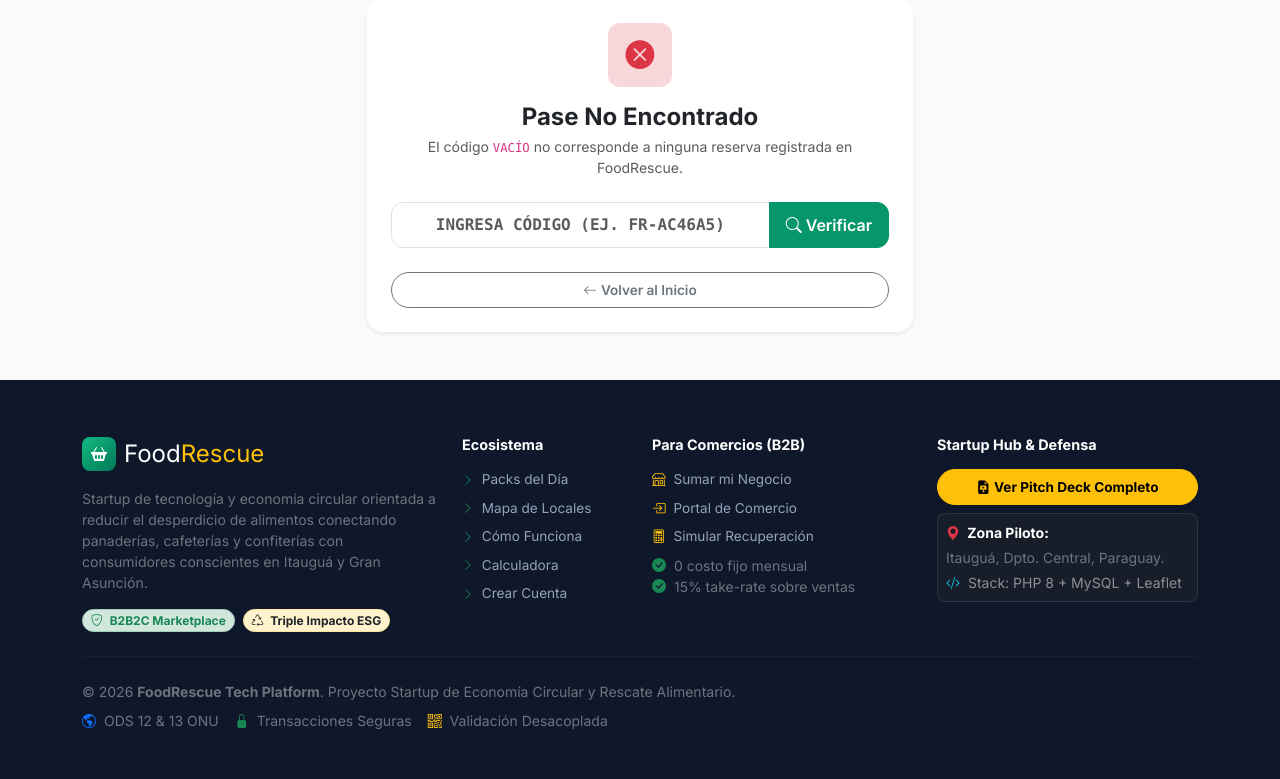
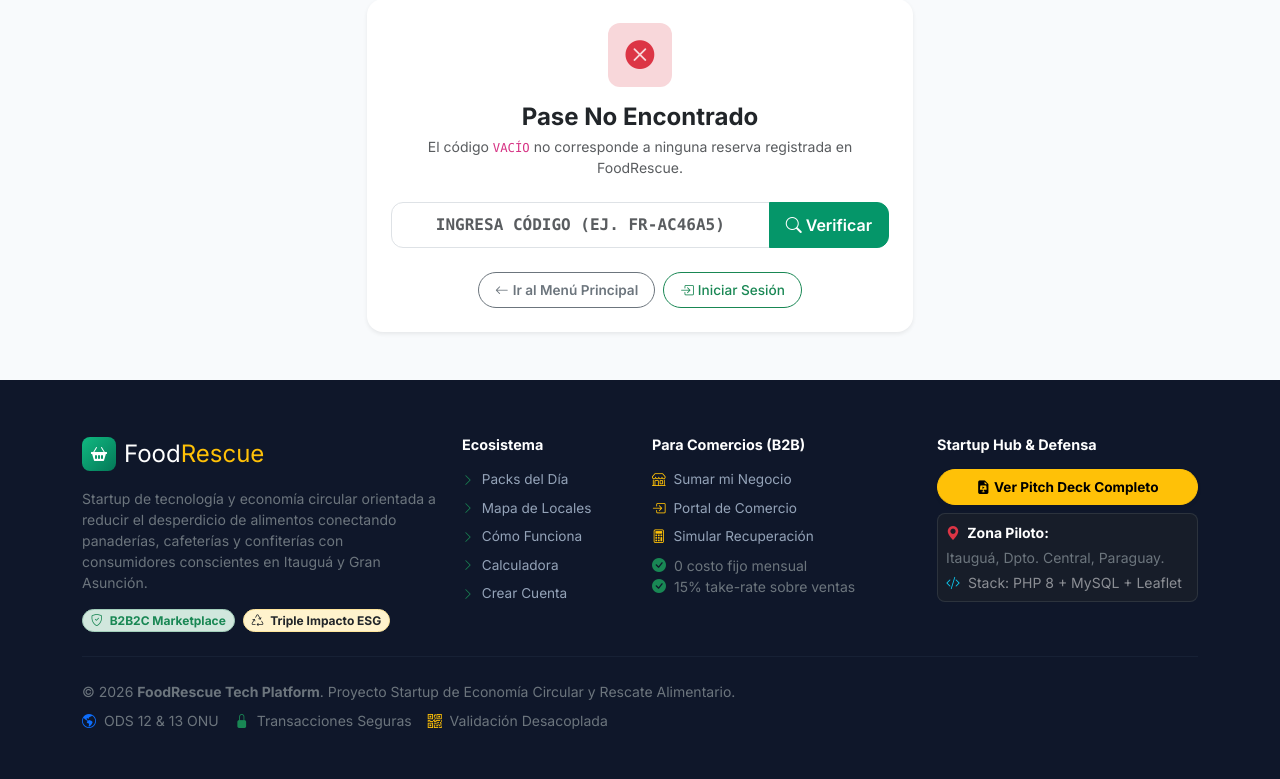
Before and after one commit to betodure12/FoodRescue, a PHP site: page /validar_pase.php in a window 1280 px wide. Shown: the part 204-983 px from the top of the page. Run offline with PHP 8.4, Linux system fonts and the light colour scheme.

Commit message:
feat: navegacion mejorada para visitantes y botones de inicio de sesion al escanear QR

```diff
--- a/validar_pase.php
+++ b/validar_pase.php
@@ -151,9 +151,16 @@ require_once __DIR__ . '/includes/header.php';
                         </div>
                     </form>
 
-                    <a href="index.php" class="btn btn-outline-secondary rounded-pill btn-sm">
-                        <i class="bi bi-arrow-left me-1"></i> Volver al Inicio
-                    </a>
+                    <div class="d-flex flex-wrap gap-2 justify-content-center">
+                        <a href="index.php" class="btn btn-outline-secondary rounded-pill btn-sm px-3">
+                            <i class="bi bi-arrow-left me-1"></i> Ir al Menú Principal
+                        </a>
+                        <?php if (!$isLoggedIn): ?>
+                            <a href="login.php" class="btn btn-outline-success rounded-pill btn-sm px-3 fw-medium">
+                                <i class="bi bi-box-arrow-in-right me-1"></i> Iniciar Sesión
+                            </a>
+                        <?php endif; ?>
+                    </div>
                 </div>
 
             <?php else:
@@ -288,9 +295,16 @@ require_once __DIR__ . '/includes/header.php';
                                 </a>
                             <?php endif; ?>
 
-                            <a href="index.php" class="btn btn-light rounded-pill text-muted small mt-1">
-                                <i class="bi bi-house me-1"></i> Volver a la Plataforma
-                            </a>
+                            <div class="d-flex flex-wrap gap-2 justify-content-center mt-2">
+                                <a href="index.php" class="btn btn-light rounded-pill text-muted small px-3">
+                                    <i class="bi bi-house me-1"></i> Ir al Menú Principal
+                                </a>
+                                <?php if (!$isLoggedIn): ?>
+                                    <a href="login.php" class="btn btn-outline-success rounded-pill small px-3 fw-medium">
+                                        <i class="bi bi-box-arrow-in-right me-1"></i> Iniciar Sesión
+                                    </a>
+                                <?php endif; ?>
+                            </div>
                         </div>
 
                     </div>
```
